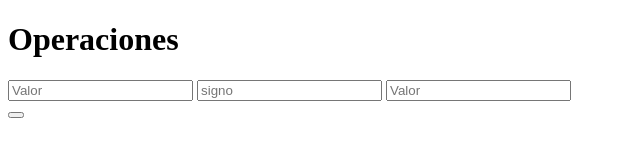
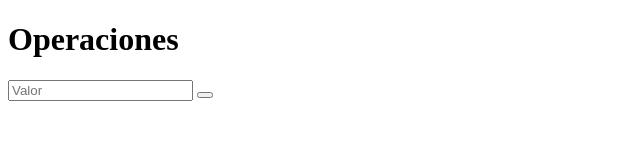
Before and after one commit to Alsidu/Calculadora, a plain HTML site: page index.html in a window 1280 px wide. Shown: the whole page, without its empty margins (0-640 px from the left). Drawn offline with Linux system fonts and the light colour scheme.

Commit message:
Version 2

```diff
--- a/index.html
+++ b/index.html
@@ -6,10 +6,12 @@
   </head>
   <body>
     <h1>Operaciones</h1>
-    <input type="text" name="valor 1" placeholder="Valor">
-    <input type="text" name="signo" placeholder="signo">
-    <input type="text" name="valor 2" placeholder="Valor">
+    <input type="text" name="valor1" placeholder="Valor">
+    <button type="button" onclick="eventoClickOperacion()" value="Calcular"></button>
     <div></div>
-    <button type="button" name="button" value="Calcular"></button>
+
+<script type="text/javascript" src="java.js">
+
+</script>
   </body>
 </html>
--- /dev/null
+++ b/java.js
@@ -0,0 +1,6 @@
+function eventoClickOperacion() {
+  var valor = document.querySelector("input").value;
+  var vision = document.querySelector("div");
+
+  vision.innerHTML = valor;
+}
```
Also changed, not shown: 1 other file.
